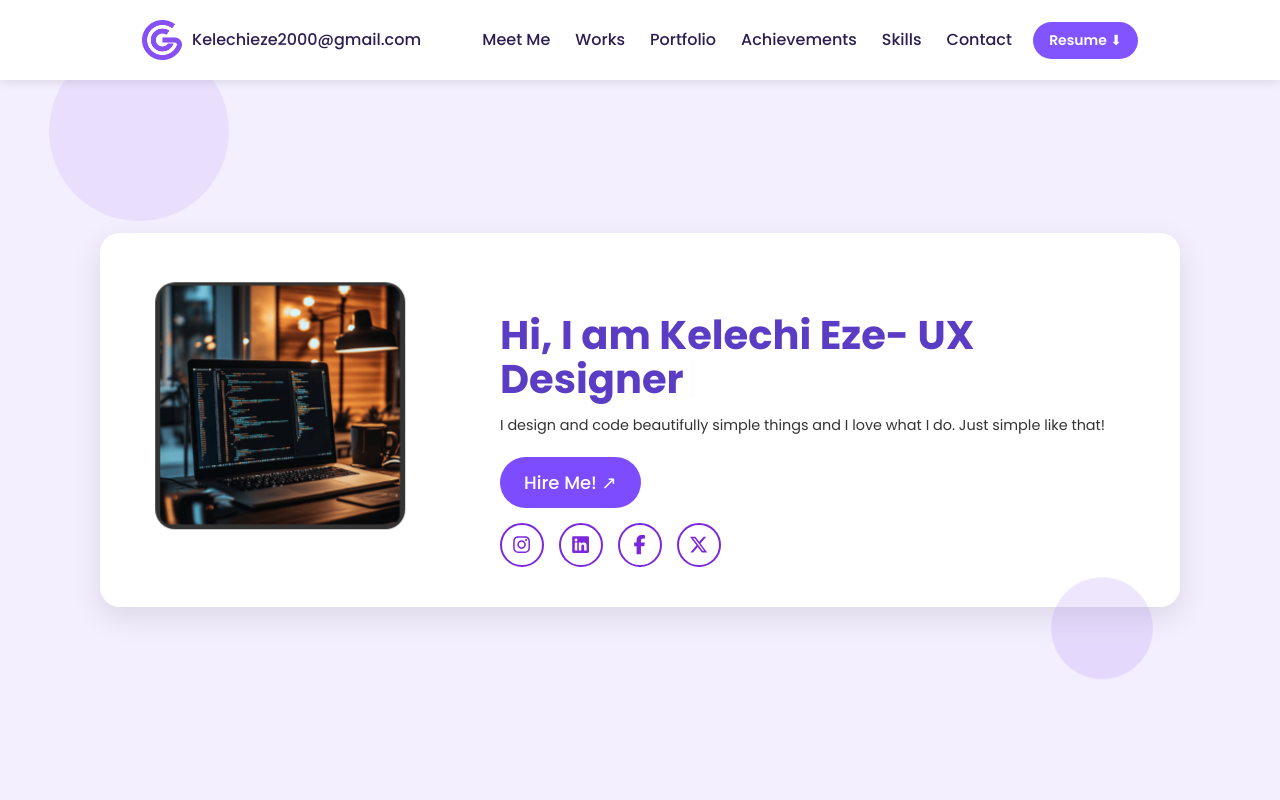
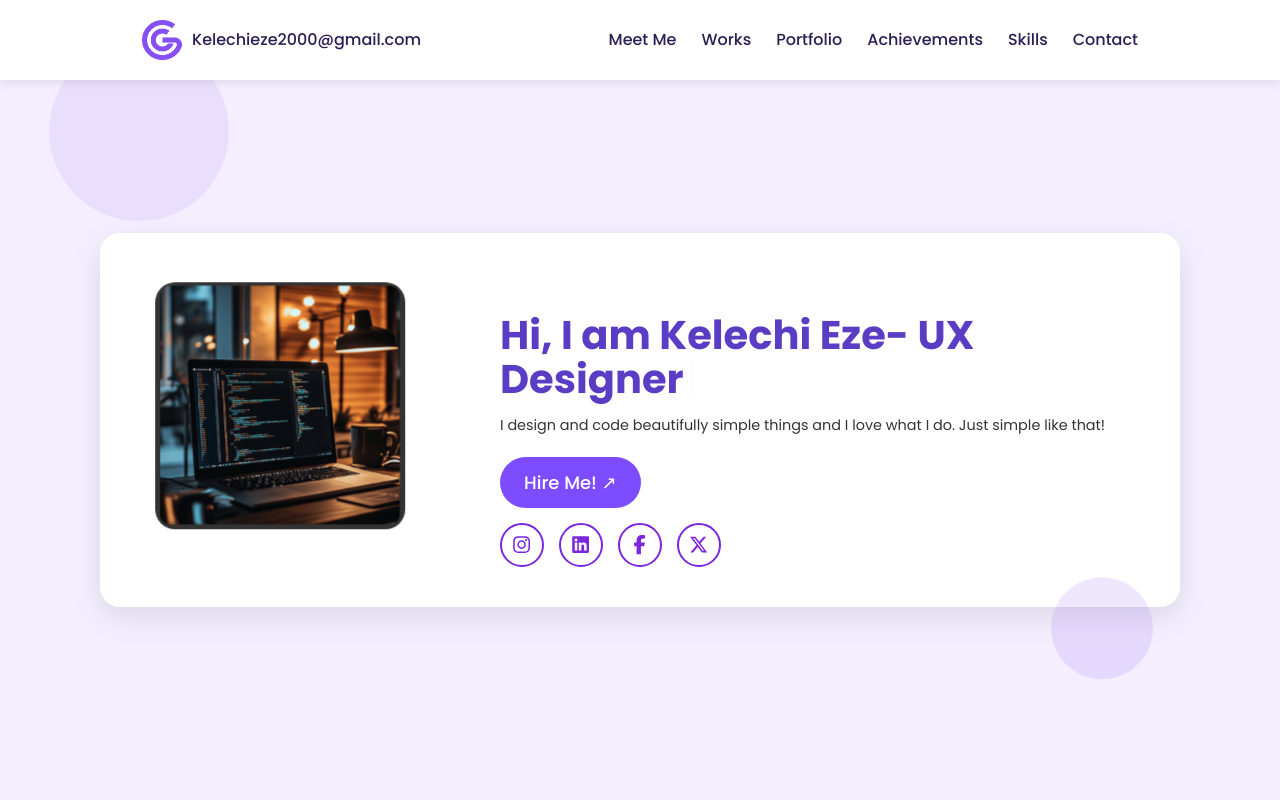
Before and after one commit to Shabachbako/portfolio, a React (Vite) app: page / in a window 1280 px wide. Shown: the top 800 px of the page. Built offline with nearby package versions, Linux system fonts and the light colour scheme.

Commit message:
removed resume button

```diff
--- a/src/components/Navbar.jsx
+++ b/src/components/Navbar.jsx
@@ -41,17 +41,9 @@ const Navbar = () => {
           {/* Resume Button (ONLY Visible in Mobile Menu) */}
           {menuOpen && (
             <li className="mobile-resume">
-              <a href="/resume.pdf" download className="mobile-resume-button">
-                Resume ⬇
-              </a>
             </li>
           )}
         </ul>
-
-        {/* Desktop Resume Button */}
-        <a href="/resume.pdf" download className="resume-button">
-          Resume ⬇
-        </a>
       </div>
     </nav>
   );
```
